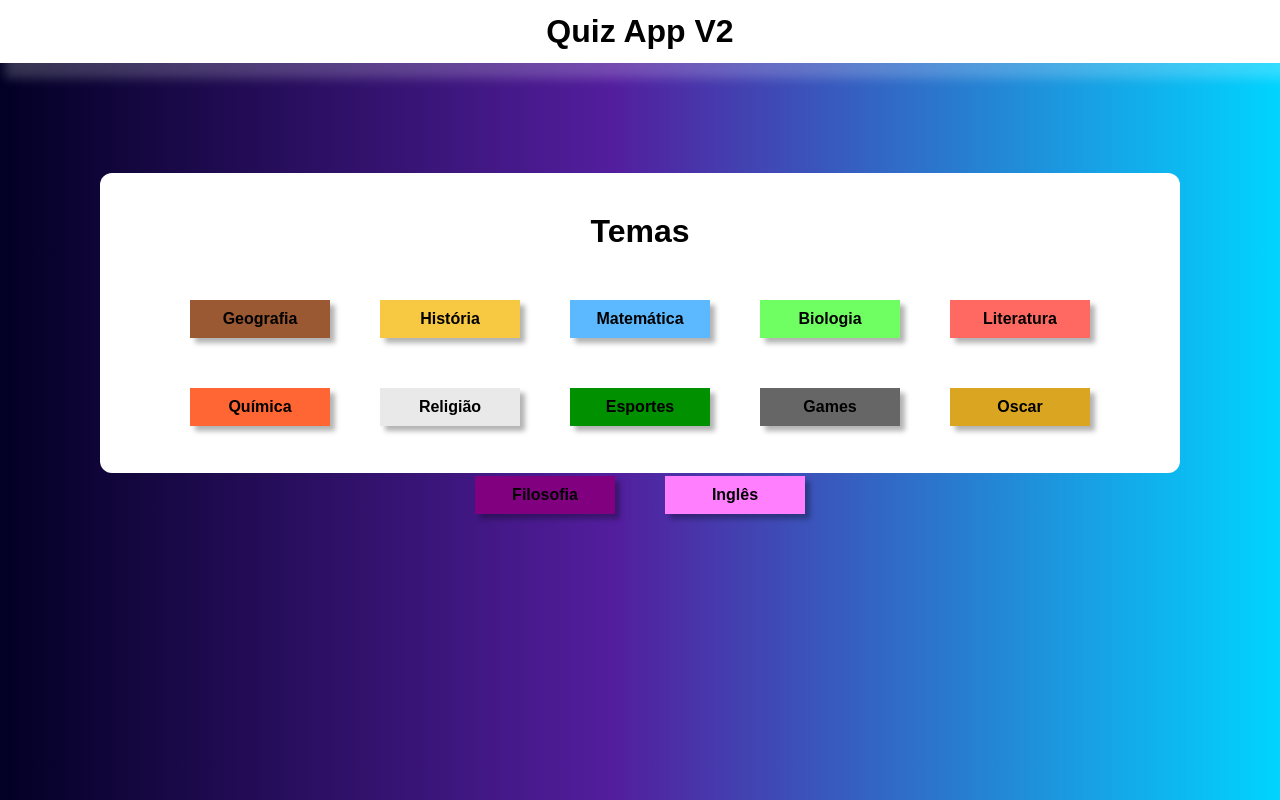
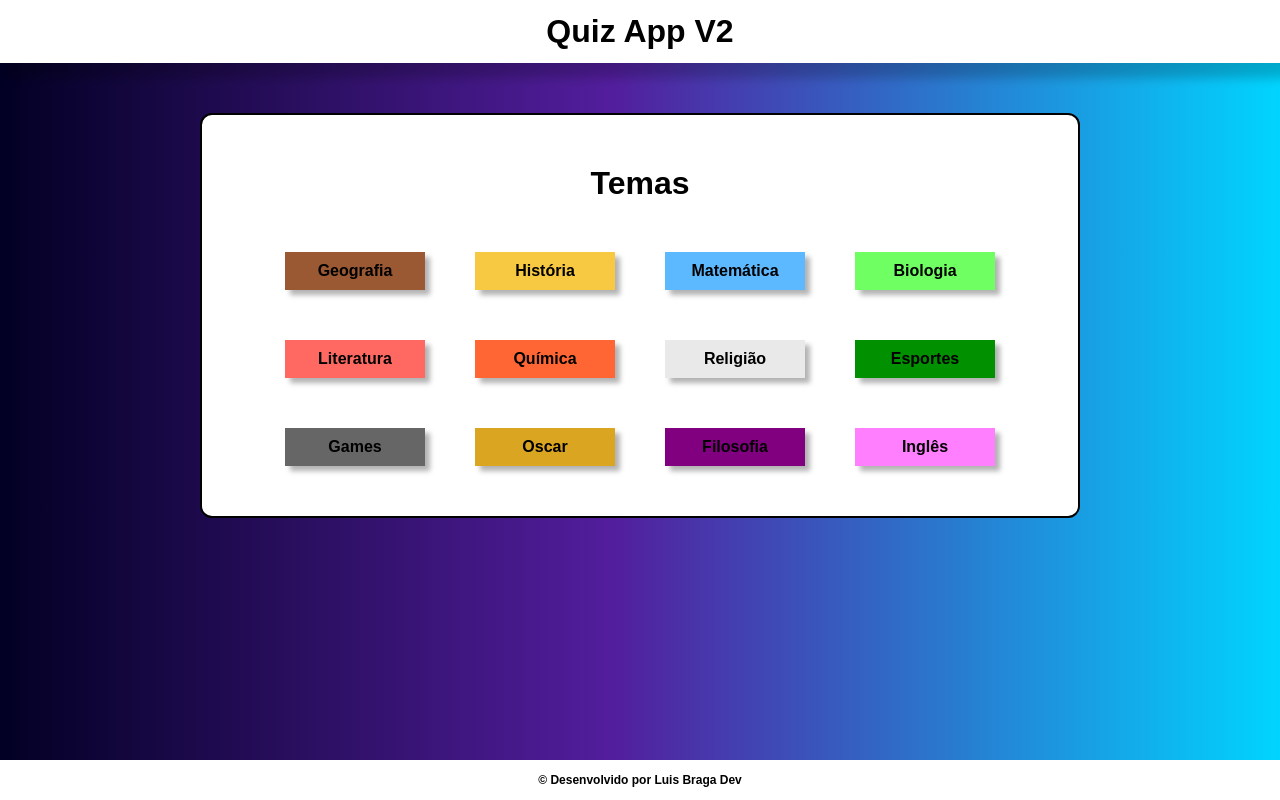
Before and after one commit to LuisBraga31/quizAppV2, a React (Vite) app: page / in a window 1280 px wide. Built offline with nearby package versions, Linux system fonts and the light colour scheme; a web font is replaced by a local one.

Commit message:
Adicionando mais estilos e um footer

```diff
--- a/src/App.jsx
+++ b/src/App.jsx
@@ -1,3 +1,4 @@
+import Footer from './components/Footer';
 import  Header  from './components/Header';
 
 import { RouteList } from './routes';
@@ -8,6 +9,7 @@ function App() {
     <>
       <Header/>
       <RouteList/>
+      <Footer/>
     </>
   )
 }
--- /dev/null
+++ b/src/components/Footer/footer.css
@@ -0,0 +1,17 @@
+.footer {
+    width: 100%;
+    background-color: white;
+    position: fixed;
+    z-index: 10;
+    bottom: 0;
+    height: 5vh;
+    display: flex;
+    align-items: center;
+}
+
+.footer small {
+    width: 100%;
+    text-align: center;
+    font-size: 12px;
+    font-weight: bold;
+}
--- /dev/null
+++ b/src/components/Footer/index.jsx
@@ -0,0 +1,11 @@
+import './footer.css';
+
+export default function Footer() {
+
+    return (
+    <footer className='footer'>
+        <small> © Desenvolvido por Luis Braga Dev </small>
+    </footer>
+  )
+
+}
--- a/src/components/Header/header.css
+++ b/src/components/Header/header.css
@@ -3,8 +3,8 @@
     background-color: #ffffff;
     padding: 0.5rem 0rem;
     text-align: center;
-    margin-bottom: 110px;
-    box-shadow: 10px 10px 10px 5px rgba(255, 255, 255, 0.2);
+    margin-bottom: 50px;
+    box-shadow: 10px 10px 10px 5px rgba(0, 0, 0, 0.2);
 }
 
 .header h1 {
--- a/src/pages/Home/home.css
+++ b/src/pages/Home/home.css
@@ -6,8 +6,8 @@
     gap: 50px;
 
     background-color: white;
-    margin: 0px 100px;
-    padding-top: 40px;
+    margin: 0px 200px;
+    padding: 50px 40px;
     border-radius: 12px;
-    height: 300px;
+    border: 2px solid black ;
 }
```
